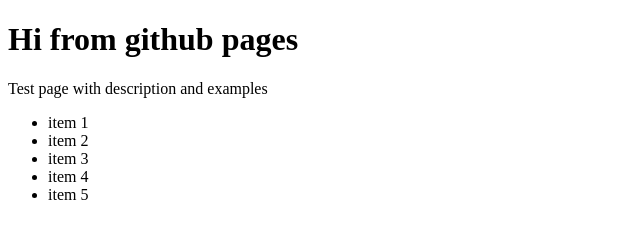
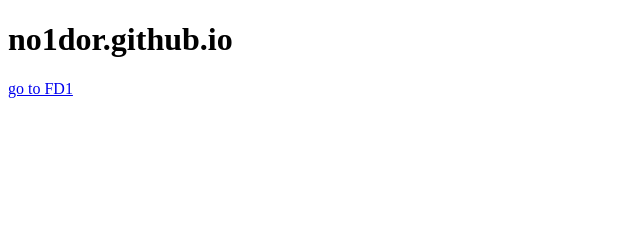
Before and after one commit to no1dor/no1dor.github.io, a plain HTML site: page index.html in a window 1280 px wide. Shown: the whole page, without its empty margins (0-640 px from the left). Drawn offline with Linux system fonts and the light colour scheme.

Commit message:
add link to fd1 repo

```diff
--- a/index.html
+++ b/index.html
@@ -3,17 +3,10 @@
 <head>
   <meta charset="UTF-8">
   <meta name="viewport" content="width=device-width, initial-scale=1.0">
-  <title>Test page for examples</title>
+  <title>Main page of repo no1dor</title>
 </head>
 <body>
-  <h1>Hi from github pages</h1>
-  <p>Test page with description and examples</p>
-  <ul>
-    <li>item 1</li>
-    <li>item 2</li>
-    <li>item 3</li>
-    <li>item 4</li>
-    <li>item 5</li>
-  </ul>
+  <h1>no1dor.github.io</h1>
+  <p><a href="https://no1dor.github.io/fd1/">go to FD1</a></p>
 </body>
 </html>
```
